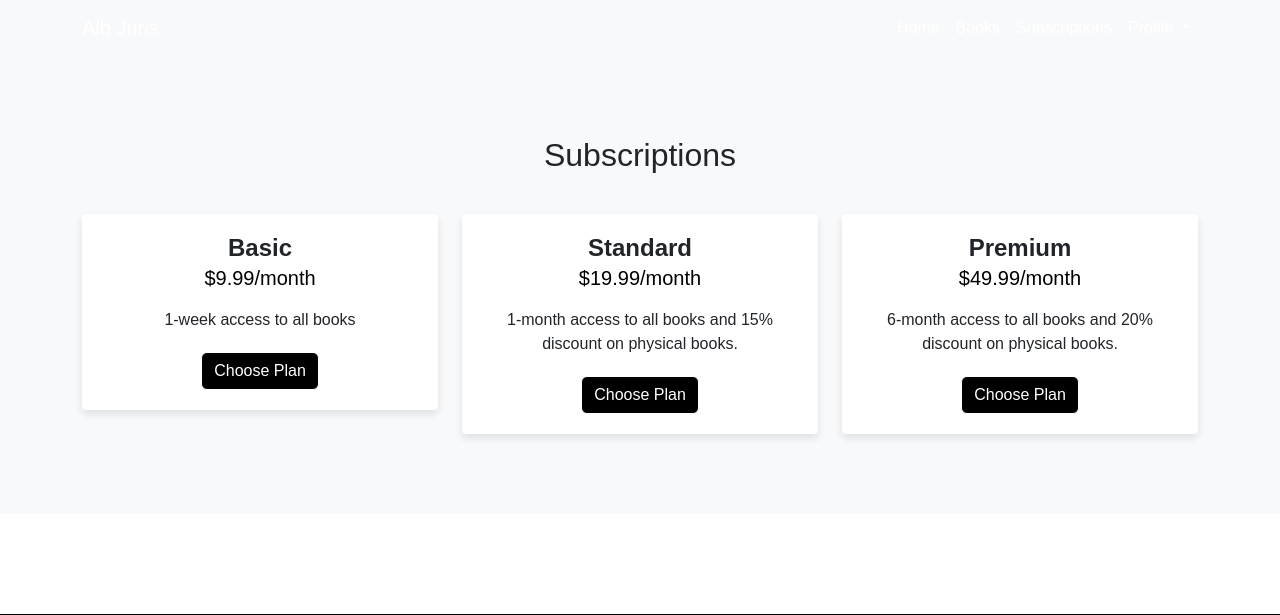
After one commit to stoluli20/Albjuris, a PHP site: page /php/subscriptions.php in a window 1280 px wide. The commit adds this page. Shown: the top 615 px of the page. Run offline with PHP 8.4, Linux system fonts and the light colour scheme.

Commit message:
pushing final changes for today + subscriptions page

```diff
--- a/html/header.html
+++ b/html/header.php
@@ -1,3 +1,5 @@
+<?php  session_start(); ?>
+
 <!DOCTYPE html>
 <html lang="en">
 
@@ -55,12 +57,12 @@
                         <a class="nav-link" href="./php/librat.php">Books</a>
                     </li>
                     <li class="nav-item">
-                        <a class="nav-link" href="#">Subscriptions</a>
+                        <a class="nav-link" href="./php/subscriptions.php">Subscriptions</a>
                     </li>
                     <li class="nav-item dropdown">
                         <?php
                         // Check if the user is logged in
-                        session_start();
+
                         if (isset($_SESSION['email'])) {
                             // User is logged in, display "Dashboard" and "Log Out"
                             echo '
--- a/index.php
+++ b/index.php
@@ -1,5 +1,5 @@
 <?php
-require __DIR__ . '/html/header.html';
+require __DIR__ . '/html/header.php';
 require __DIR__ . '/php/home.php';
 require __DIR__ . '/html/footer.html';
 ?>
--- a/php/dashboard.php
+++ b/php/dashboard.php
@@ -1,6 +1,6 @@
 <?php
 
-require '../html/header.html';
+require '../html/header.php';
 
 // Check if the user is logged in
 
--- a/php/librat.php
+++ b/php/librat.php
@@ -88,7 +88,7 @@
 
 <body>
     <?php
-    require '../html/header.html';
+    require '../html/header.php';
     require "db.php";
 
     function query($result)
--- a/php/libri.php
+++ b/php/libri.php
@@ -87,8 +87,9 @@
 
 <body>
     <?php
-     require '../html/header.html';
+
     include('db.php');
+    require '../html/header.php';
     ?>
     <div class="wrapper">
         <div class="container mt-4">
--- a/php/login.php
+++ b/php/login.php
@@ -1,7 +1,7 @@
 <?php
-session_start();
+
 require("db.php");
-require '../html/header.html';
+require '../html/header.php';
 
 // Check if the user is already logged in
 if (isset($_SESSION['email'])) {
--- a/php/register.php
+++ b/php/register.php
@@ -1,5 +1,5 @@
 <?php
-require '../html/header.html';
+require '../html/header.php';
 include_once("db.php");
 
 // Check if the user is already logged in
--- /dev/null
+++ b/php/subscriptions.php
@@ -0,0 +1,102 @@
+<!DOCTYPE html>
+<html lang="en">
+
+<head>
+    <title>Subscriptions</title>
+    <meta name="viewport" content="width=device-width, initial-scale=1.0">
+    <!-- Include Bootstrap CSS -->
+
+    <style>
+        .section-subscriptions {
+            padding: 80px 0;
+            background-color: #f8f9fa;
+        }
+
+        .subscription-card {
+            background-color: #fff;
+            border-radius: 4px;
+            padding: 20px;
+            text-align: center;
+            box-shadow: 0 4px 8px rgba(0, 0, 0, 0.1);
+        }
+
+        .card-title {
+            font-size: 24px;
+            font-weight: bold;
+            margin-bottom: 10px;
+        }
+
+        .card-price {
+            font-size: 20px;
+            color: #007bff;
+            margin-bottom: 15px;
+        }
+
+        .card-text {
+            font-size: 16px;
+            margin-bottom: 20px;
+        }
+
+        .btn-primary {
+            background-color: #000000 !important;
+            border-color: #fff !important;
+        }
+
+        .btn-primary:hover {
+            background-color: #fff !important;
+            border-color: #000000 !important;
+            color:#000000 !important;
+        }
+
+        .btn-primary:focus,
+        .btn-primary.focus {
+            box-shadow: 0 0 0 0.2rem rgba(38, 143, 255, 0.5);
+        }
+
+        .card-price {
+
+            color: #000000 !important;
+        }
+    </style>
+</head>
+
+<body>
+    <?php require '../html/header.php'; ?>
+    <section class="section-subscriptions">
+        <div class="container">
+            <h2 style="text-align:center; margin-bottom:40px;">Subscriptions</h2>
+            <div class="row">
+                <div class="col-md-4">
+                    <div class="subscription-card">
+                        <h5 class="card-title">Basic</h5>
+                        <p class="card-price">$9.99/month</p>
+                        <p class="card-text">1-week access to all books</p>
+                        <a href="#" class="btn btn-primary">Choose Plan</a>
+                    </div>
+                </div>
+                <div class="col-md-4">
+                    <div class="subscription-card">
+                        <h5 class="card-title">Standard</h5>
+                        <p class="card-price">$19.99/month</p>
+                        <p class="card-text">1-month access to all books and 15% discount on physical books.</p>
+                        <a href="#" class="btn btn-primary">Choose Plan</a>
+                    </div>
+                </div>
+                <div class="col-md-4">
+                    <div class="subscription-card">
+                        <h5 class="card-title">Premium</h5>
+                        <p class="card-price">$49.99/month</p>
+                        <p class="card-text">6-month access to all books and 20% discount on physical books.</p>
+                        <a href="#" class="btn btn-primary">Choose Plan</a>
+                    </div>
+                </div>
+            </div>
+        </div>
+    </section>
+
+    <!-- Include Bootstrap JS -->
+    <script src="https://stackpath.bootstrapcdn.com/bootstrap/4.5.2/js/bootstrap.min.js"></script>
+    <?php require '../html/footer.html'; ?>
+    </body>
+
+</html>
```
